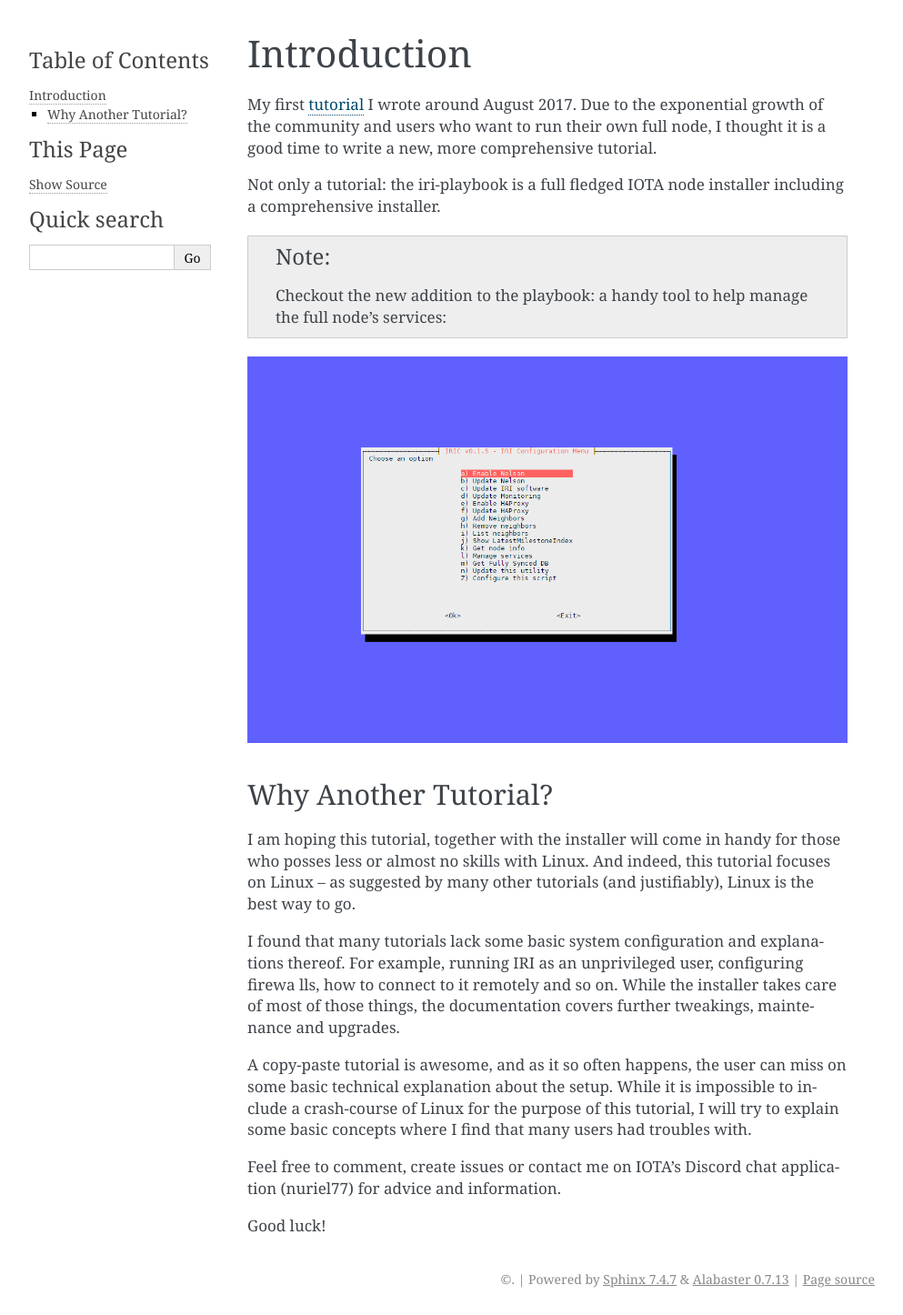
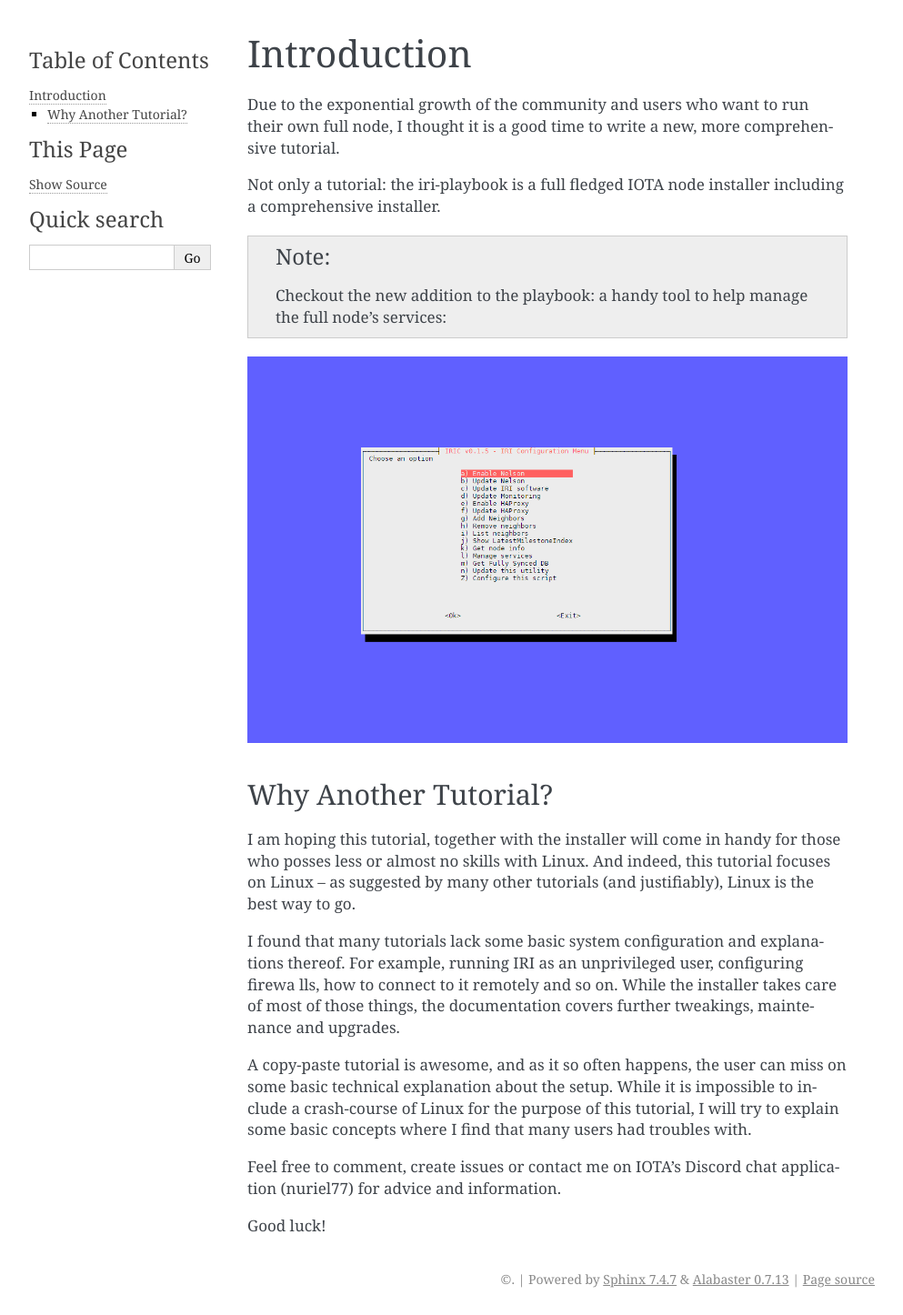
Before and after one commit to nuriel77/iri-playbook, a Sphinx documentation site: the page built from docs/introduction.rst, in a window 1280 px wide. Shown: the whole page at 91% size, without its empty margins (148-1141 px from the left). Built offline with Sphinx 7.4.7, drawn with Linux system fonts in a browser that asks for light colours.

Commit message:
Updated doc

```diff
--- a/docs/getting-started-quickly.rst
+++ b/docs/getting-started-quickly.rst
@@ -32,6 +32,8 @@
 .. note::
 
    If during the installation you are requested to reboot the node, just do so and re-run the commands above once the node is back.
+
+* Like the project at the `IOTA Ecosystem <https://ecosystem.iota.org/projects/iri-fullnode-installer>`_
 
 
 * A successful installation will display some information when it is done, e.g. the URLs where you can access the graphs and IOTA Peer Manager.
--- a/docs/introduction.rst
+++ b/docs/introduction.rst
@@ -2,7 +2,6 @@
 
 Introduction
 ************
-My first `tutorial <https://x-vps.com/blog/?p=111>`_ I wrote around August 2017.
 Due to the exponential growth of the community and users who want to run their own full node, I thought it is a good time to write a new, more comprehensive tutorial.
 
 Not only a tutorial: the iri-playbook is a full fledged IOTA node installer including a comprehensive installer.
```
